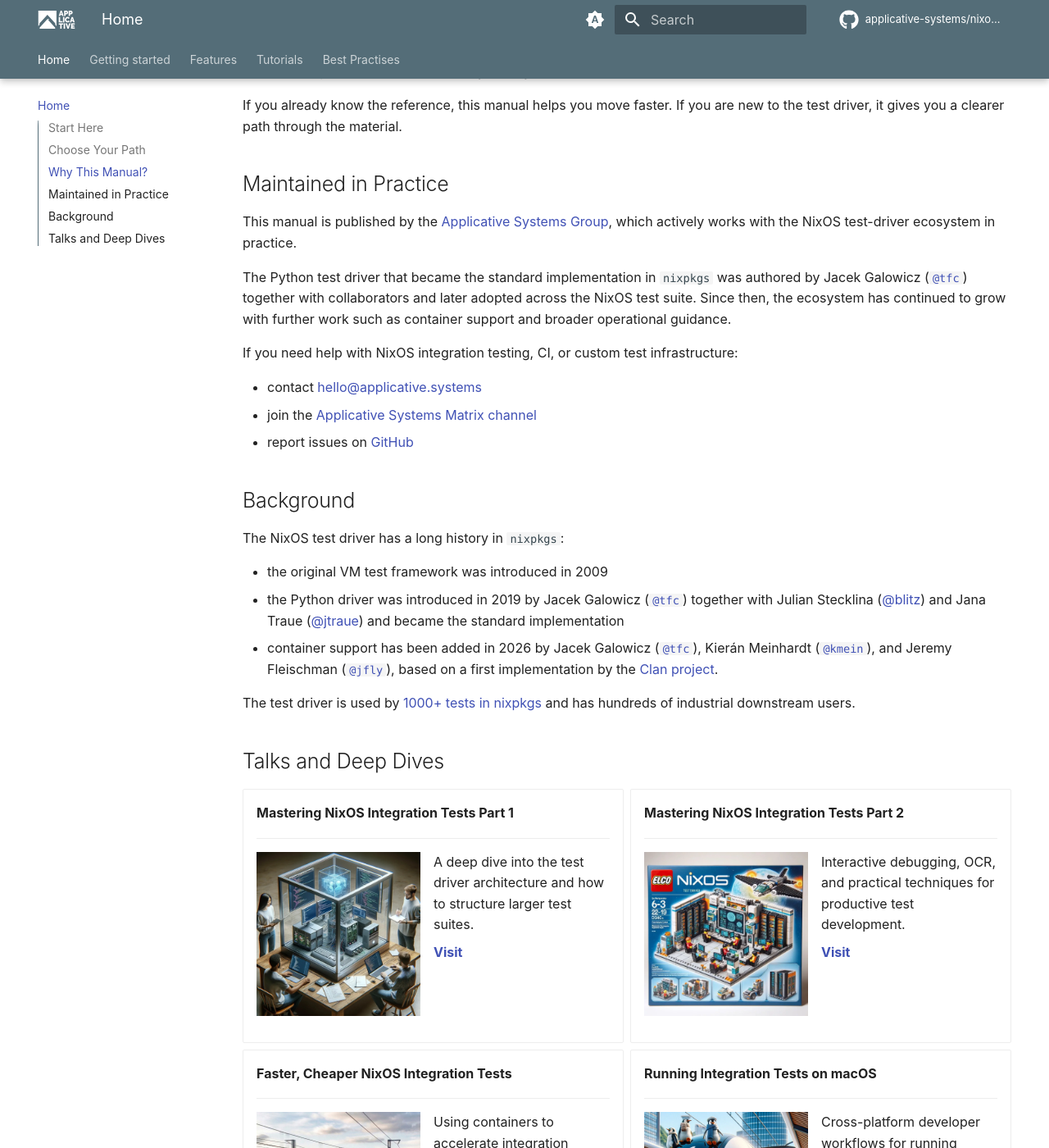
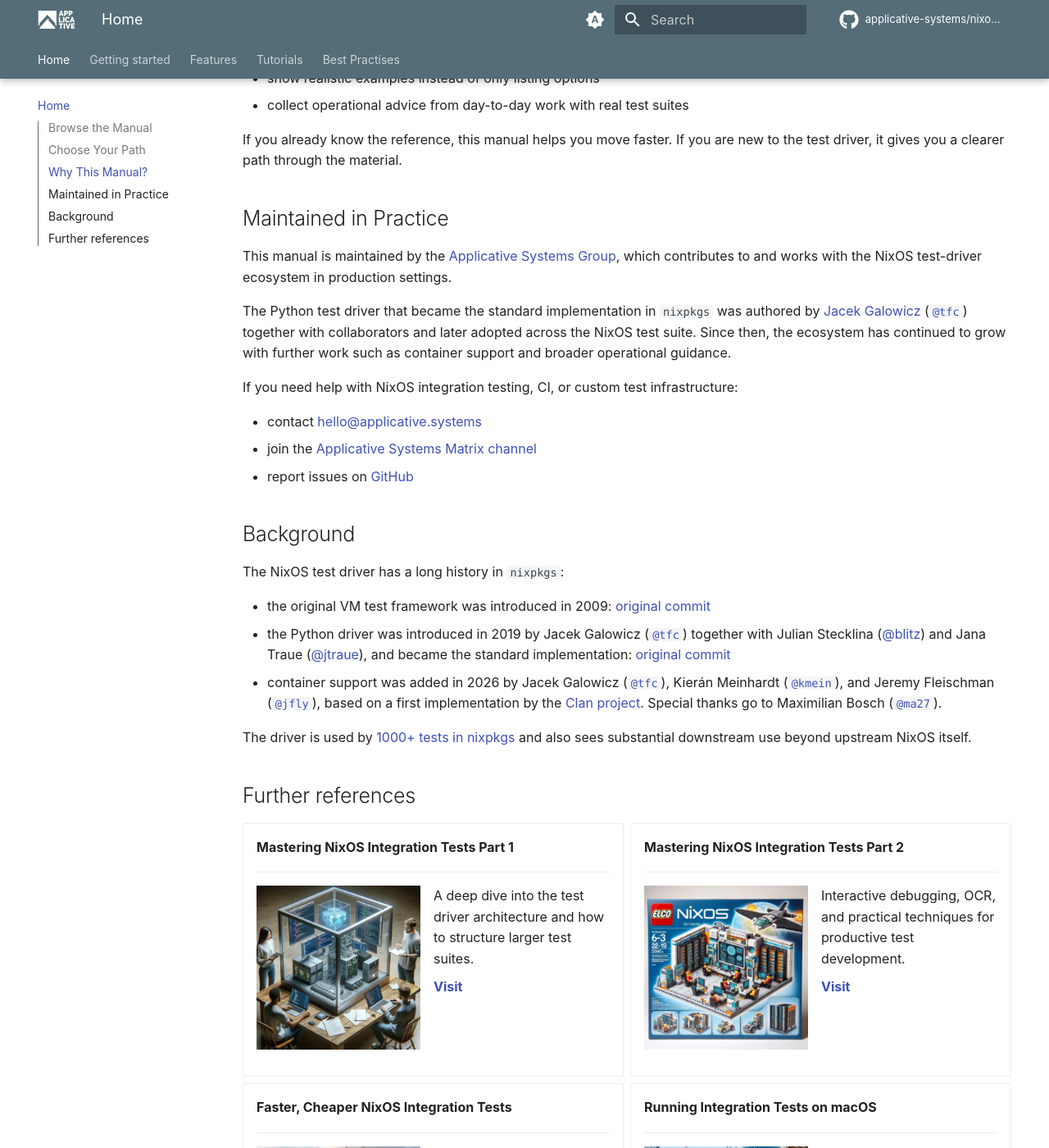
Before and after one commit to applicative-systems/nixos-test-driver-manual, an MkDocs documentation site: the page built from docs/index.md, in a window 1280 px wide and 1400 px high, scrolled down 1289 px. Shown: the whole window at 82% size. Built offline with MkDocs 1.6.1 and Material for MkDocs 9.7.7, drawn with Linux system fonts in a browser that asks for light colours; emoji names are drawn with the system emoji font; comment, search, counter and statistics services are not loaded; some of the changed text lies outside the part shown.

Commit message:
fix index

```diff
--- a/docs/index.md
+++ b/docs/index.md
@@ -5,9 +5,13 @@
 Practical guidance for building, debugging, and scaling NixOS integration tests.
 
 The NixOS test driver is the framework behind the integration tests used throughout [`nixpkgs`](https://github.com/NixOS/nixpkgs), where it orchestrates networks of virtual machines and other test environments.
-This manual is the hands-on companion to the official documentation: opinionated, example-driven, and focused on helping you get productive quickly.
+This manual is the hands-on companion to the [official documentation](https://nixos.org/manual/nixos/stable/#sec-nixos-tests):
+opinionated, example-driven, and focused on helping you get productive quickly.
 
-## Start Here
+New here? Start with [Setup](./setup.md).
+Need a working example? Go to [Tutorials](./tutorials/index.md).
+
+## Browse the Manual
 
 <!-- prettier-ignore-start -->
 
@@ -81,9 +85,9 @@
 
 ## Maintained in Practice
 
-This manual is published by the [Applicative Systems Group](https://applicative.systems), which actively works with the NixOS test-driver ecosystem in practice.
+This manual is maintained by the [Applicative Systems Group](https://applicative.systems), which contributes to and works with the NixOS test-driver ecosystem in production settings.
 
-The Python test driver that became the standard implementation in `nixpkgs` was authored by Jacek Galowicz ([`@tfc`](https://github.com/tfc)) together with collaborators and later adopted across the NixOS test suite.
+The Python test driver that became the standard implementation in `nixpkgs` was authored by [Jacek Galowicz](https://galowicz.de) ([`@tfc`](https://github.com/tfc)) together with collaborators and later adopted across the NixOS test suite.
 Since then, the ecosystem has continued to grow with further work such as container support and broader operational guidance.
 
 If you need help with NixOS integration testing, CI, or custom test infrastructure:
@@ -96,13 +100,15 @@
 
 The NixOS test driver has a long history in `nixpkgs`:
 
-- the original VM test framework was introduced in 2009
-- the Python driver was introduced in 2019 by Jacek Galowicz ([`@tfc`](https://github.com/tfc)) together with Julian Stecklina ([@blitz](https://github.com/blitz)) and Jana Traue ([@jtraue](https://github.com/jtraue)) and became the standard implementation
-- container support has been added in 2026 by Jacek Galowicz ([`@tfc`](https://github.com/tfc)), Kierán Meinhardt ([`@kmein`](https://github.com/kmein)), and Jeremy Fleischman ([`@jfly`](https://github.com/jfly)), based on a first implementation by the [Clan project](https://clan.lol/).
+- the original VM test framework was introduced in 2009:
+  [original commit](https://github.com/NixOS/nixpkgs/commit/27a8e656bc2a99a0451f0c84481083498e779817)
+- the Python driver was introduced in 2019 by Jacek Galowicz ([`@tfc`](https://github.com/tfc)) together with Julian Stecklina ([@blitz](https://github.com/blitz)) and Jana Traue ([@jtraue](https://github.com/jtraue)), and became the standard implementation:
+  [original commit](https://github.com/NixOS/nixpkgs/commit/3a28fefe7d4e7d842304ff4eee42c76593194b0a)
+- container support was added in 2026 by Jacek Galowicz ([`@tfc`](https://github.com/tfc)), Kierán Meinhardt ([`@kmein`](https://github.com/kmein)), and Jeremy Fleischman ([`@jfly`](https://github.com/jfly)), based on a first implementation by the [Clan project](https://clan.lol/). Special thanks go to Maximilian Bosch ([`@ma27`](https://github.com/Ma27)).
 
-The test driver is used by [1000+ tests in nixpkgs](https://github.com/NixOS/nixpkgs/tree/master/nixos/tests) and has hundreds of industrial downstream users.
+The driver is used by [1000+ tests in nixpkgs](https://github.com/NixOS/nixpkgs/tree/master/nixos/tests) and also sees substantial downstream use beyond upstream NixOS itself.
 
-## Talks and Deep Dives
+## Further references
 
 <!-- prettier-ignore-start -->
 
```
Also changed, not shown: other parts of docs/index.md (+1 -1 lines).
